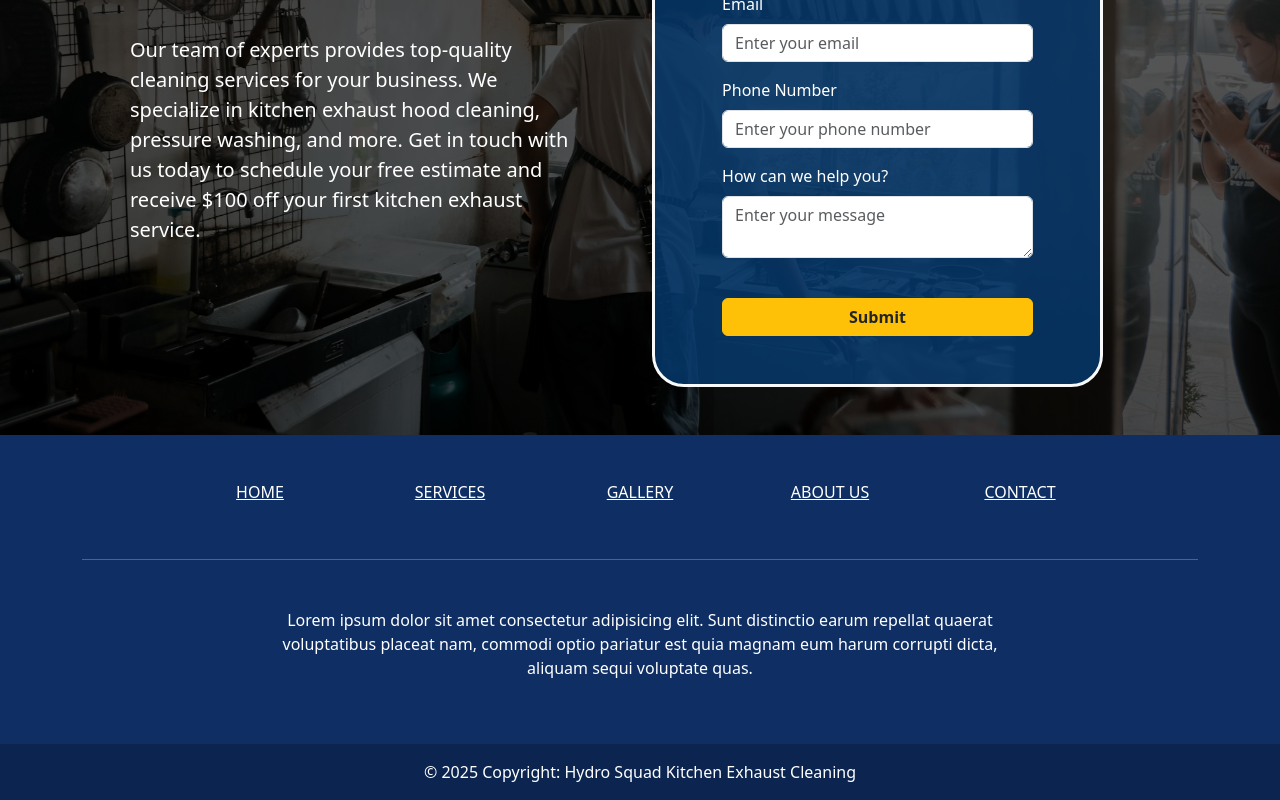
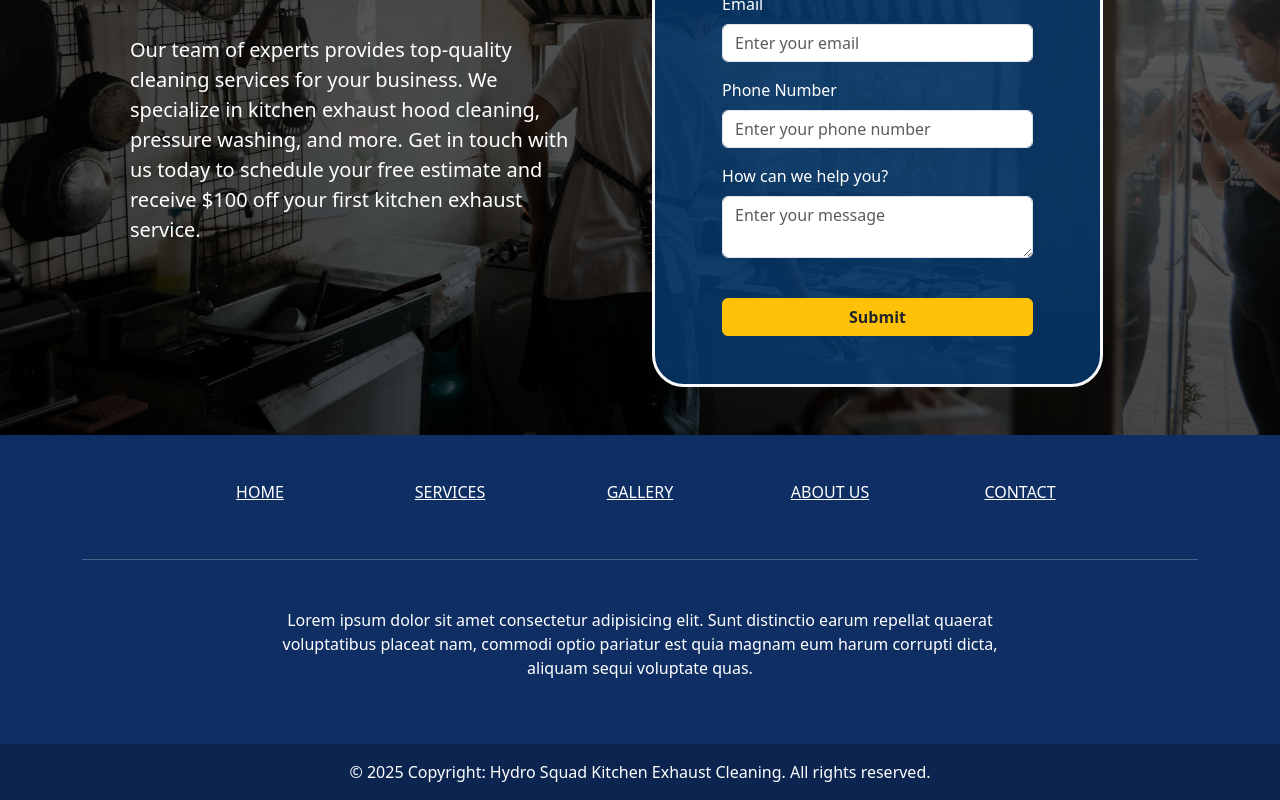
Before and after one commit to GuilleJI/Hydro-Squad-Website, a Next.js app: page / in a window 1280 px wide. Shown: the part 415-1215 px from the top of the page. Built offline with nearby package versions, Linux system fonts and the light colour scheme.

Commit message:
Update Footer copyright text to include "All rights reserved."

```diff
--- a/app/components/Footer.tsx
+++ b/app/components/Footer.tsx
@@ -98,7 +98,7 @@ export default function Footer() {
                         className="text-center p-3"
                         style={{backgroundColor: "rgba(0, 0, 0, 0.2)"}}
                         >
-                        © 2025 Copyright: Hydro Squad Kitchen Exhaust Cleaning
+                        © 2025 Copyright: Hydro Squad Kitchen Exhaust Cleaning. All rights reserved.
                     </div>
                 </footer>
 
```
